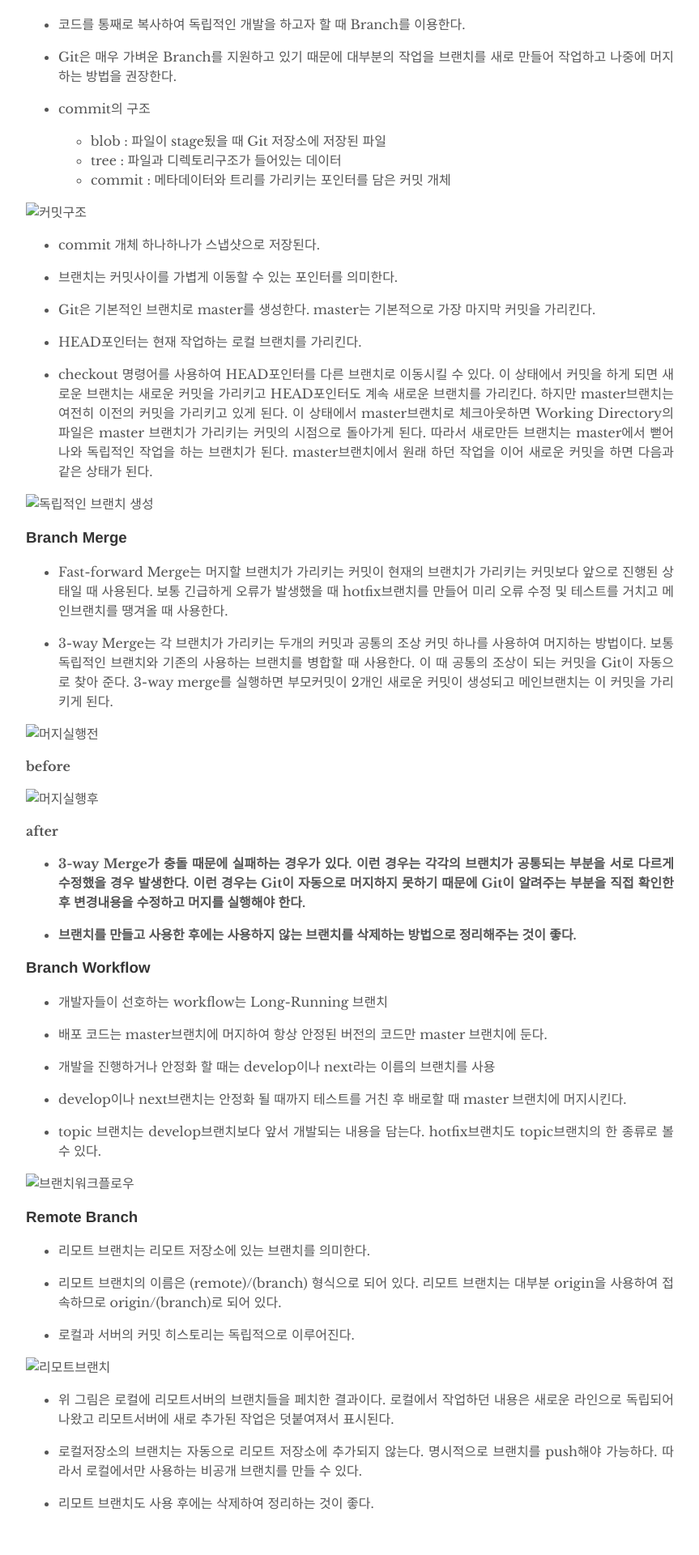
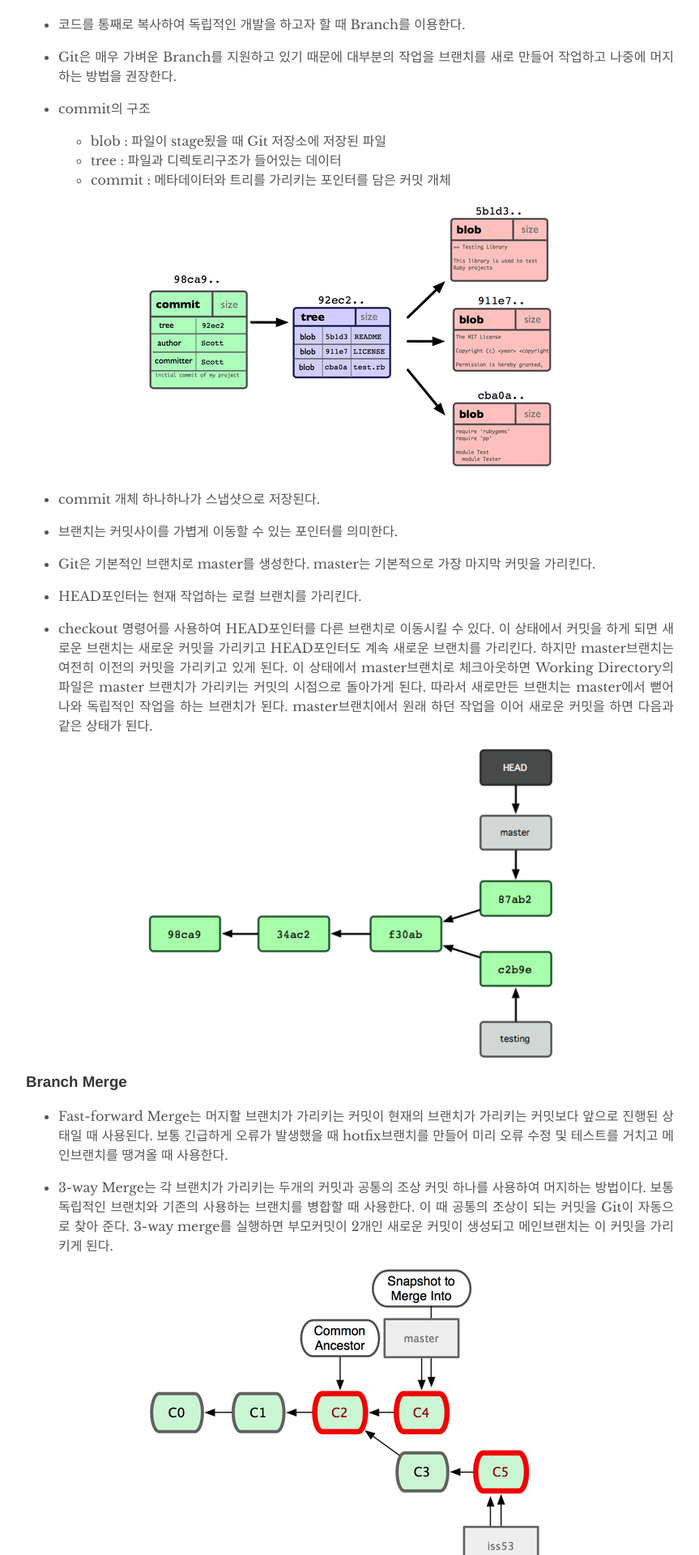
Before and after one commit to gitjunghyun/Documentation, a Jekyll site: the page built from _posts/2018-07-07-branch.md, in a window 1280 px wide. Shown: the part 403-2323 px from the top of the page at 81% size, without its empty margins (208-1071 px from the left). Built offline with Jekyll 4.4.1, drawn with Linux system fonts in a browser that asks for light colours.

Commit message:
img url 수정

```diff
--- a/_posts/2018-07-07-branch.md
+++ b/_posts/2018-07-07-branch.md
@@ -20,7 +20,7 @@ Branch
 	-	tree : 파일과 디렉토리구조가 들어있는 데이터
 	-	commit : 메타데이터와 트리를 가리키는 포인터를 담은 커밋 개체
 
-![커밋구조](img/commit.png)
+![커밋구조](/img/commit.png)
 
 -	commit 개체 하나하나가 스냅샷으로 저장된다.
 
@@ -36,7 +36,7 @@ Branch
 	따라서 새로만든 브랜치는 master에서 뻗어나와 독립적인 작업을 하는 브랜치가 된다.
 	master브랜치에서 원래 하던 작업을 이어 새로운 커밋을 하면 다음과 같은 상태가 된다.
 
-![독립적인 브랜치 생성](img/newbranch.png)
+![독립적인 브랜치 생성](/img/newbranch.png)
 
 ### Branch Merge
 
@@ -48,11 +48,11 @@ Branch
 	이 때 공통의 조상이 되는 커밋을 Git이 자동으로 찾아 준다.
 	3-way merge를 실행하면 부모커밋이 2개인 새로운 커밋이 생성되고 메인브랜치는 이 커밋을 가리키게 된다.
 
-![머지실행전](img/3waymerge_before.png)
+![머지실행전](/img/3waymerge_before.png)
 
 **before**
 
-![머지실행후](img/3waymerge_after.png)
+![머지실행후](/img/3waymerge_after.png)
 
 **after**
 
@@ -75,7 +75,7 @@ Branch
 -	topic 브랜치는 develop브랜치보다 앞서 개발되는 내용을 담는다.
 	hotfix브랜치도 topic브랜치의 한 종류로 볼 수 있다.
 
-![브랜치워크플로우](img/branchworkflow.png)
+![브랜치워크플로우](/img/branchworkflow.png)
 
 ### Remote Branch
 
@@ -86,7 +86,7 @@ Branch
 
 -	로컬과 서버의 커밋 히스토리는 독립적으로 이루어진다.
 
-![리모트브랜치](img/remotebranch.png)
+![리모트브랜치](/img/remotebranch.png)
 
 -	위 그림은 로컬에 리모트서버의 브랜치들을 페치한 결과이다. 로컬에서 작업하던 내용은 새로운 라인으로 독립되어 나왔고 리모트서버에 새로 추가된 작업은 덧붙여져서 표시된다.
 
```
Also changed, not shown: _posts/2018-07-07-docker.md (+3 -3 lines), _posts/2018-07-07-howtouseGit.md (+2 -2 lines), _posts/2018-07-07-markdownGrammar.md (+1 -1 lines), _posts/2018-07-07-workflow.md (+2 -2 lines).
